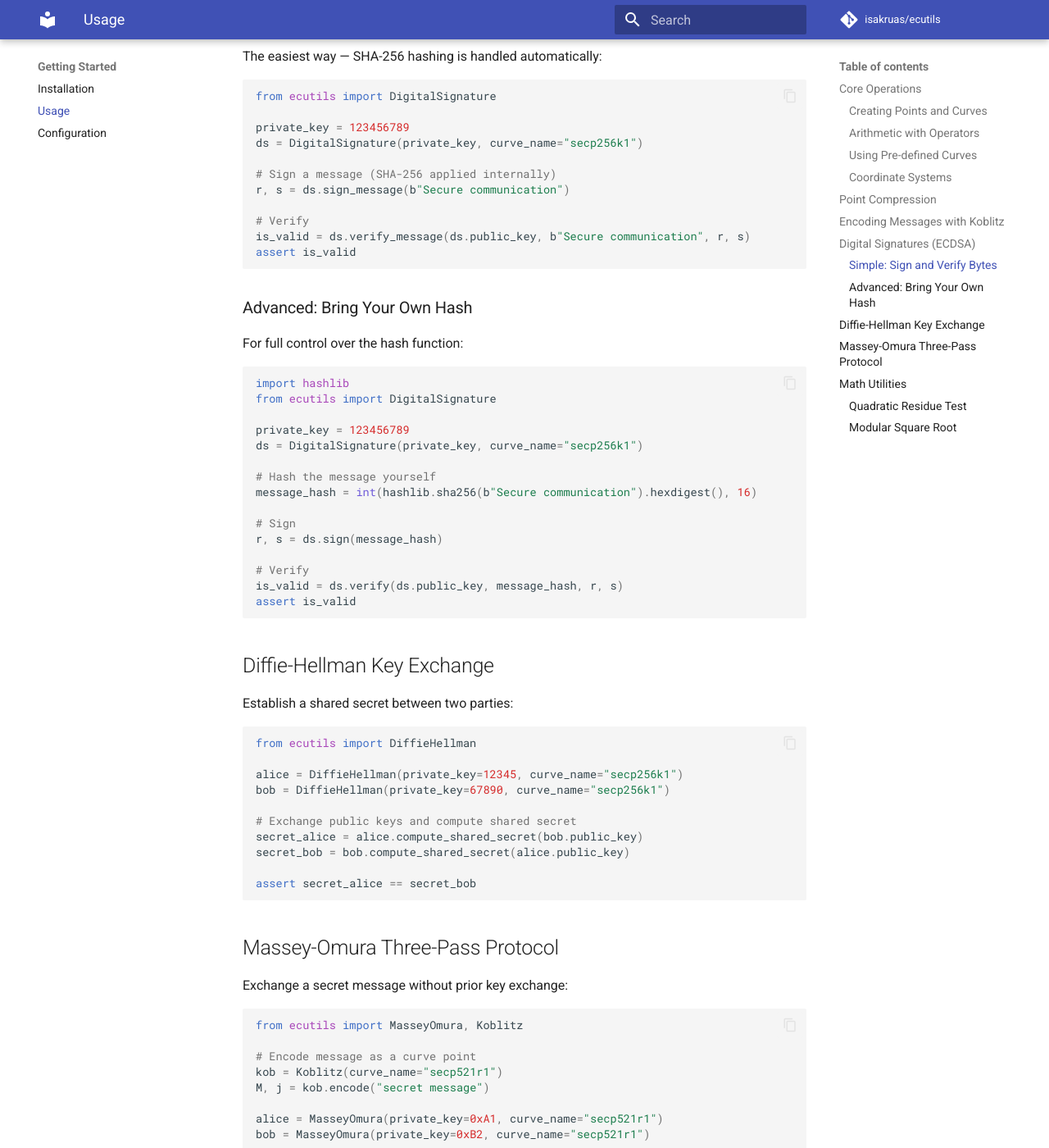
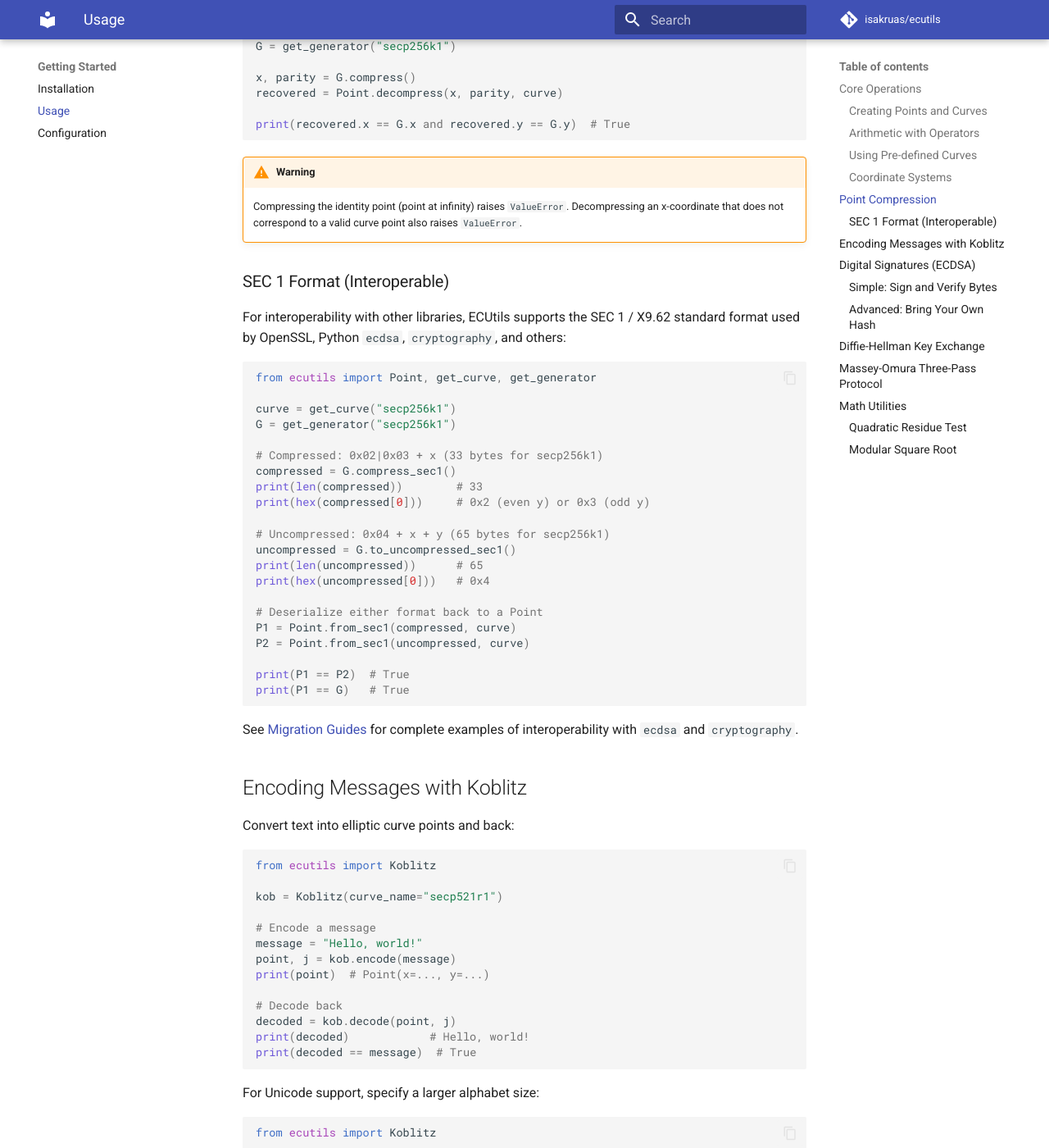
Before and after one commit to isakruas/ecutils, an MkDocs documentation site: the page built from docs/usage.md, in a window 1280 px wide and 1400 px high, scrolled down 2863 px. Shown: the whole window at 82% size. Built offline with MkDocs 1.6.1 and Material for MkDocs 9.7.7, drawn with Linux system fonts in a browser that asks for light colours; comment, search, counter and statistics services are not loaded; some of the changed text lies outside the part shown.

Commit message:
feat: add SEC 1 point compression, migration guides, and self-contained doc examples

````diff
--- a/docs/usage.md
+++ b/docs/usage.md
@@ -18,6 +18,10 @@ Q = Point(6, 19, curve)
 
 # Point at infinity (identity element)
 inf = Point(curve=curve)
+
+print(P)    # Point(x=0, y=1)
+print(Q)    # Point(x=6, y=19)
+print(inf)  # Point(∞)
 ```
 
 !!! note "Curve Validation"
@@ -25,19 +29,47 @@ inf = Point(curve=curve)
     (4a³ + 27b² ≠ 0 mod p). Attempting to create a singular curve raises `ValueError`:
 
 ```python
+from ecutils import CurveParams
+
 # This raises ValueError: singular curve
-CurveParams(p=23, a=0, b=0, n=1)
+try:
+    CurveParams(p=23, a=0, b=0, n=1)
+except ValueError as e:
+    print(e)  # Singular curve: 4a³ + 27b² ≡ 0 ...
 ```
 
 ### Arithmetic with Operators
 
 ```python
-P + Q       # point addition
-P - Q       # point subtraction
--P          # negation (additive inverse)
-5 * P       # scalar multiplication
-P * 5       # scalar multiplication (commutative)
-P == Q      # equality
+from ecutils import Point, CurveParams
+
+curve = CurveParams(p=23, a=1, b=1, n=28, h=1)
+P = Point(0, 1, curve)
+Q = Point(6, 19, curve)
+
+# Point addition
+R = P + Q
+print(R)  # Point(x=3, y=13)
+
+# Point subtraction
+S = P - Q
+print(S)  # Point(x=0, y=22)
+
+# Negation (additive inverse)
+neg_P = -P
+print(neg_P)  # Point(x=0, y=22)
+
+# Scalar multiplication
+T = 5 * P
+print(T)  # Point(x=18, y=3)
+
+# Commutative scalar multiplication
+U = P * 5
+print(U)  # Point(x=18, y=3)
+
+# Equality
+print(T == U)  # True
+print(P == Q)  # False
 ```
 
 ### Using Pre-defined Curves
@@ -51,19 +83,30 @@ G = get_generator("secp256k1")
 # Private key → public key
 private_key = 0xDEADBEEFCAFE
 public_key = private_key * G
+
+print(public_key)                # Point(x=..., y=...)
 print(public_key.is_on_curve())  # True
 ```
 
 ### Coordinate Systems
 
 ```python
-from ecutils import CurveParams, CoordinateSystem
+from ecutils import Point, CurveParams, CoordinateSystem
 
 # Jacobian coordinates (default — faster)
 curve_jac = CurveParams(p=23, a=1, b=1, n=28, h=1)
 
 # Affine coordinates (explicit)
 curve_aff = CurveParams(p=23, a=1, b=1, n=28, h=1, coord=CoordinateSystem.AFFINE)
+
+# Both produce the same results
+P_jac = Point(0, 1, curve_jac)
+P_aff = Point(0, 1, curve_aff)
+
+R_jac = 5 * P_jac
+R_aff = 5 * P_aff
+
+print(R_jac.x == R_aff.x and R_jac.y == R_aff.y)  # True
 ```
 
 ## Point Compression
@@ -79,30 +122,64 @@ P = Point(0, 1, curve)
 
 # Compress: store only x and parity of y
 x, parity = P.compress()
-print(x, parity)  # 0  1
+print(x, parity)  # 0 1
 
 # Decompress: recover the full point
 recovered = Point.decompress(x, parity, curve)
-assert recovered == P
+print(recovered)       # Point(x=0, y=1)
+print(recovered == P)  # True
 ```
 
 This also works with standard curves:
 
 ```python
-from ecutils import get_curve, get_generator, Point
+from ecutils import Point, get_curve, get_generator
 
 curve = get_curve("secp256k1")
 G = get_generator("secp256k1")
 
 x, parity = G.compress()
 recovered = Point.decompress(x, parity, curve)
-assert recovered.x == G.x and recovered.y == G.y
+
+print(recovered.x == G.x and recovered.y == G.y)  # True
 ```
 
 !!! warning
     Compressing the identity point (point at infinity) raises `ValueError`.
     Decompressing an x-coordinate that does not correspond to a valid curve
     point also raises `ValueError`.
+
+### SEC 1 Format (Interoperable)
+
+For interoperability with other libraries, ECUtils supports the SEC 1 / X9.62
+standard format used by OpenSSL, Python `ecdsa`, `cryptography`, and others:
+
+```python
+from ecutils import Point, get_curve, get_generator
+
+curve = get_curve("secp256k1")
+G = get_generator("secp256k1")
+
+# Compressed: 0x02|0x03 + x (33 bytes for secp256k1)
+compressed = G.compress_sec1()
+print(len(compressed))        # 33
+print(hex(compressed[0]))     # 0x2 (even y) or 0x3 (odd y)
+
+# Uncompressed: 0x04 + x + y (65 bytes for secp256k1)
+uncompressed = G.to_uncompressed_sec1()
+print(len(uncompressed))      # 65
+print(hex(uncompressed[0]))   # 0x4
+
+# Deserialize either format back to a Point
+P1 = Point.from_sec1(compressed, curve)
+P2 = Point.from_sec1(uncompressed, curve)
+
+print(P1 == P2)  # True
+print(P1 == G)   # True
+```
+
+See [Migration Guides](migration-guides.md) for complete examples of
+interoperability with `ecdsa` and `cryptography`.
 
 ## Encoding Messages with Koblitz
 
@@ -116,17 +193,26 @@ kob = Koblitz(curve_name="secp521r1")
 # Encode a message
 message = "Hello, world!"
 point, j = kob.encode(message)
+print(point)  # Point(x=..., y=...)
 
 # Decode back
 decoded = kob.decode(point, j)
-assert decoded == message
+print(decoded)            # Hello, world!
+print(decoded == message)  # True
 ```
 
 For Unicode support, specify a larger alphabet size:
 
 ```python
+from ecutils import Koblitz
+
 kob = Koblitz(curve_name="secp521r1", alphabet_size=2**16)
+
 point, j = kob.encode("Hello!")
+print(point)  # Point(x=..., y=...)
+
+decoded = kob.decode(point, j)
+print(decoded)  # Hello!
 ```
 
 ## Digital Signatures (ECDSA)
@@ -143,10 +229,16 @@ ds = DigitalSignature(private_key, curve_name="secp256k1")
 
 # Sign a message (SHA-256 applied internally)
 r, s = ds.sign_message(b"Secure communication")
+print(f"r = {r}")
+print(f"s = {s}")
 
-# Verify
+# Verify with the correct message
 is_valid = ds.verify_message(ds.public_key, b"Secure communication", r, s)
-assert is_valid
+print(f"Valid: {is_valid}")  # Valid: True
+
+# Verify with a wrong message
+is_wrong = ds.verify_message(ds.public_key, b"Tampered message", r, s)
+print(f"Valid: {is_wrong}")  # Valid: False
 ```
 
 ### Advanced: Bring Your Own Hash
@@ -161,14 +253,22 @@ private_key = 123456789
 ds = DigitalSignature(private_key, curve_name="secp256k1")
 
 # Hash the message yourself
-message_hash = int(hashlib.sha256(b"Secure communication").hexdigest(), 16)
+message = b"Secure communication"
+message_hash = int(hashlib.sha256(message).hexdigest(), 16)
 
-# Sign
+# Sign the hash
 r, s = ds.sign(message_hash)
+print(f"r = {r}")
+print(f"s = {s}")
 
-# Verify
+# Verify with the same hash
 is_valid = ds.verify(ds.public_key, message_hash, r, s)
-assert is_valid
+print(f"Valid: {is_valid}")  # Valid: True
+
+# Verify with a different hash
+wrong_hash = int(hashlib.sha256(b"Wrong message").hexdigest(), 16)
+is_wrong = ds.verify(ds.public_key, wrong_hash, r, s)
+print(f"Valid: {is_wrong}")  # Valid: False
 ```
 
 ## Diffie-Hellman Key Exchange
@@ -178,14 +278,22 @@ Establish a shared secret between two parties:
 ```python
 from ecutils import DiffieHellman
 
+# Alice and Bob each have their own private key
 alice = DiffieHellman(private_key=12345, curve_name="secp256k1")
 bob = DiffieHellman(private_key=67890, curve_name="secp256k1")
+
+# Each party can see the other's public key
+print(f"Alice public key: {alice.public_key}")
+print(f"Bob public key:   {bob.public_key}")
 
 # Exchange public keys and compute shared secret
 secret_alice = alice.compute_shared_secret(bob.public_key)
 secret_bob = bob.compute_shared_secret(alice.public_key)
 
-assert secret_alice == secret_bob
+# Both arrive at the same shared point
+print(f"Alice shared secret: {secret_alice}")
+print(f"Bob shared secret:   {secret_bob}")
+print(f"Secrets match: {secret_alice == secret_bob}")  # True
 ```
 
 ## Massey-Omura Three-Pass Protocol
@@ -198,17 +306,22 @@ from ecutils import MasseyOmura, Koblitz
 # Encode message as a curve point
 kob = Koblitz(curve_name="secp521r1")
 M, j = kob.encode("secret message")
+print(f"Original point: {M}")
 
+# Alice and Bob each have their own private key
 alice = MasseyOmura(private_key=0xA1, curve_name="secp521r1")
 bob = MasseyOmura(private_key=0xB2, curve_name="secp521r1")
 
 # Three passes
-c1 = alice.encrypt(M)        # Alice → Bob
-c2 = bob.encrypt(c1)         # Bob → Alice
-c3 = alice.decrypt(c2)       # Alice → Bob
-plaintext = bob.decrypt(c3)  # Bob recovers M
+c1 = alice.encrypt(M)        # Alice encrypts and sends to Bob
+c2 = bob.encrypt(c1)         # Bob encrypts and sends back to Alice
+c3 = alice.decrypt(c2)       # Alice removes her encryption, sends to Bob
+plaintext = bob.decrypt(c3)  # Bob removes his encryption, recovers M
 
-assert kob.decode(plaintext, j) == "secret message"
+# Verify the message was recovered correctly
+decoded = kob.decode(plaintext, j)
+print(f"Decoded: {decoded}")                    # Decoded: secret message
+print(f"Match: {decoded == 'secret message'}")  # Match: True
 ```
 
 ## Math Utilities
--- a/mkdocs.yml
+++ b/mkdocs.yml
@@ -50,6 +50,8 @@ markdown_extensions:
   - admonition
   - pymdownx.details
   - pymdownx.superfences
+  - pymdownx.tabbed:
+      alternate_style: true
 
 # MathJax
 extra_javascript:
@@ -82,6 +84,8 @@ nav:
     - Protocols: reference/protocols.md
     - Curves: reference/curves.md
     - Utils: reference/utils.md
+  - Migration Guides:
+    - From ecdsa / cryptography: migration-guides.md
   - Advanced:
     - Mathematical Background: math-background.md
     - Benchmarks: benchmarks.md
````
Also changed, not shown: other parts of docs/usage.md (+8 -5 lines), CHANGELOG.md (+2 -0 lines), docs/index.md (+5 -1 lines), docs/migration-guides.md (added, +418 -0 lines), 2 other files.
